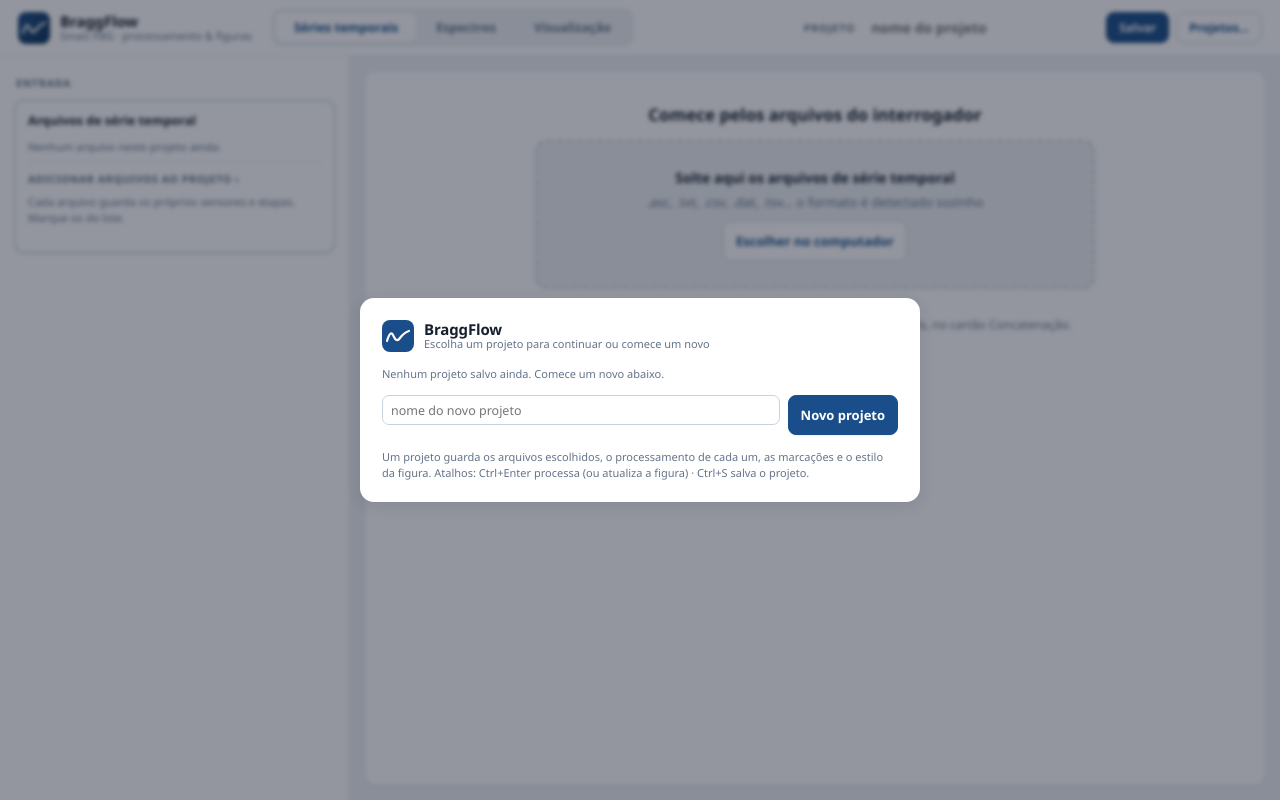
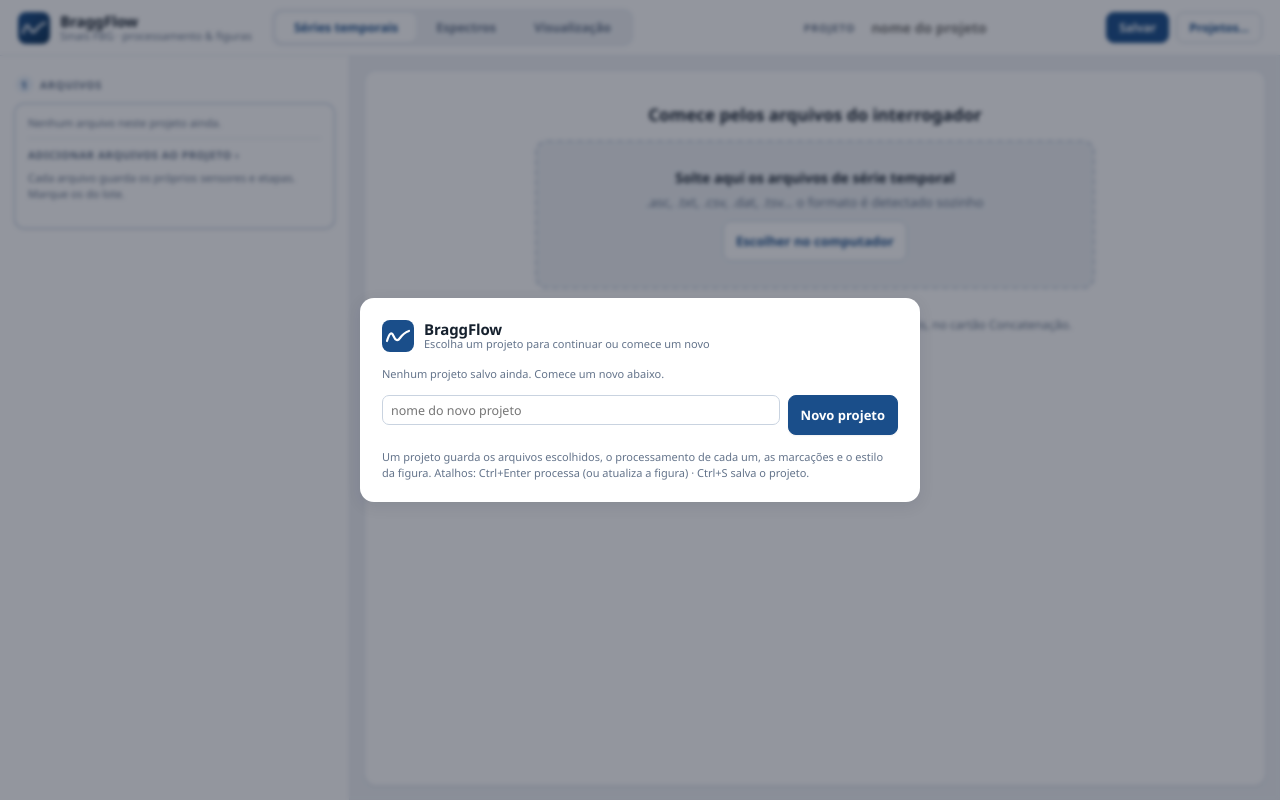
Before and after one commit to PedroSartorello/BraggFlow, a Flask app: page / in a window 1280 px wide. Run offline with Flask 3, Linux system fonts and the light colour scheme; data that the repository does not hold is empty; some libraries are stand-ins or nearby versions.

Commit message:
Barra lateral na ordem do trabalho e marcações no gráfico
- Etapas numeradas: 1 · Arquivos, 2 · Sensores, 3 · Etapas (Espectros:
  1 · Arquivos, 2 · Preparo, 3 · Picos e vales). Concatenação só aparece
  com dois ou mais arquivos; o cartão de transmissão fica fechado enquanto
  não é usado e diz o que está usando.
- Marcações saem da barra lateral: ferramenta Marcar (atalho A) cria com um
  clique e arrasta as existentes; a lista vira um painel abaixo do gráfico.
  Com Zoom ou Medir trecho, um clique não cria marcação.

Co-Authored-By: Claude Opus 5.5 <noreply@anthropic.com>

```diff
--- a/src/braggflow/webapp/static/css/app.css
+++ b/src/braggflow/webapp/static/css/app.css
@@ -96,6 +96,7 @@ header {
 .card-header span { font-weight: 600; font-size: 12.5px; order: 1; }
 .card:not(.enabled) .card-header span { color: var(--muted); }
 .card-body { margin-top: 10px; display: grid; grid-template-columns: 1fr 1fr; gap: 8px 10px; }
+.card > .card-body:first-child { margin-top: 0; }   /* cartão sem cabeçalho (o rótulo numerado faz esse papel) */
 .card:not(.enabled) .card-body { display: none; }
 
 /* ── Etapas do pipeline ──────────────────────────────────────────────── */
@@ -229,6 +230,7 @@ button { font-family: var(--font); cursor: pointer; }
 .needs-series, .needs-spectra { display: contents; }
 body.no-series .needs-series, body.no-spectra .needs-spectra { display: none !important; }
 body.no-series #status, body.no-series #plot, body.no-series #plot-toolbar, body.no-series #selection-panel,
+body.no-series #card-markers,
 body.no-spectra #status-spectra, body.no-spectra #spectra-plot { display: none !important; }
 body.no-series #btn-copy-series { display: none; }
 body:not(.no-series) #series-empty, body:not(.no-spectra) #spectra-empty { display: none !important; }
@@ -297,6 +299,24 @@ body:not(.no-series) #series-empty, body:not(.no-spectra) #spectra-empty { displ
   border-radius: 12px; padding: 8px 12px; box-shadow: var(--shadow-sm); max-height: 34vh; overflow: auto;
 }
 .selection-head { display: flex; gap: 10px; align-items: center; margin-bottom: 6px; font-size: 12px; }
+.step-label { display: flex; align-items: center; gap: 7px; }
+.step-num {
+  display: inline-flex; align-items: center; justify-content: center; width: 17px; height: 17px;
+  border-radius: 50%; background: var(--accent-soft); color: var(--accent); font-size: 10.5px;
+}
+.card-state { margin-left: auto; font-size: 11px; font-weight: 400; color: var(--muted); text-transform: none; }
+.markers-panel {
+  flex: 0 0 auto; background: var(--surface); border: 1px solid var(--border);
+  border-radius: 12px; padding: 7px 12px; box-shadow: var(--shadow-sm); max-height: 32vh; overflow: auto;
+  font-size: 12px;
+}
+.markers-panel > summary { cursor: pointer; display: flex; gap: 8px; align-items: baseline; color: var(--text); }
+.markers-panel[open] > summary { margin-bottom: 8px; }
+.marker-count { color: var(--accent); }
+#plot.near-marker .nsewdrag, #plot.near-marker .drag { cursor: ew-resize !important; }
+.markers-panel #marker-list {
+  display: grid; grid-template-columns: repeat(auto-fill, minmax(300px, 1fr)); gap: 6px 14px; margin: 6px 0;
+}
 .selection-head .hint { flex: 1; }
 .plot-hint { flex: 0 0 auto; font-size: 11px; color: var(--muted); white-space: nowrap; }
 .status-link {
--- a/src/braggflow/webapp/static/js/main.js
+++ b/src/braggflow/webapp/static/js/main.js
@@ -8,16 +8,19 @@ import { previewSpectrum } from "./spectra.js";
 import { drawPlotMarkers, generateFigure, loadFigureOptions, onVizChange, scheduleFigure, sortMarkerRows } from "./viz.js";
 import { markProjectDirty, openProjectGate, saveProject } from "./projects.js";
 
+// Marcações (abaixo do gráfico): não mudam o processamento, só a figura
+$("card-markers").addEventListener("change", (e) => {
+  if (!e.target.closest("#marker-list")) return;
+  markProjectDirty();
+  sortMarkerRows();
+  drawPlotMarkers();
+  scheduleFigure();
+});
+
 $("sidebar").addEventListener("change", async (e) => {
   const el = e.target;
   if (el.matches(".pick-series, .pick-spectrum, #auto-process, #file-upload, #spectra-upload")) return;
   markProjectDirty();
-  if (el.closest("#marker-list")) {      // marcações não mudam o processamento
-    sortMarkerRows();
-    drawPlotMarkers();
-    scheduleFigure();
-    return;
-  }
   if (el.closest("#tab-viz-sidebar")) {
     await onVizChange(el);  // aba de visualização: atualiza a figura, não o processamento
     return;
--- a/src/braggflow/webapp/static/js/series.js
+++ b/src/braggflow/webapp/static/js/series.js
@@ -4,7 +4,7 @@
 import { $, fmtNum, setBusy, showError, syncCardStyles } from "./core.js";
 import { baseName, fileKind, projectSeriesPaths, seriesOrder, seriesState, seriesStateFor, shared, shortName } from "./state.js";
 import { renderSpectraFiles } from "./spectra.js";
-import { markerLayout, onPlotClick } from "./viz.js";
+import { collectMarkerTimes, markerLayout, moveMarker, onPlotClick } from "./viz.js";
 import { numeroOuTraco } from "./analysis.js";
 import { switchTab } from "./tabs.js";
 import { addFileToProject, fileRow, markProjectDirty, renderEmptyFiles, renderFilePicker } from "./projects.js";
@@ -84,7 +84,7 @@ let statsRequest = 0;
 let lastStats = null;
 
 const plotLayout = () => document.querySelector('input[name="plot-layout"]:checked')?.value || "separate";
-const plotTool = () => document.querySelector('input[name="plot-tool"]:checked')?.value || "zoom";
+export const plotTool = () => document.querySelector('input[name="plot-tool"]:checked')?.value || "zoom";
 const plotRelative = () => $("plot-relative").checked;
 
 try {
@@ -171,7 +171,7 @@ function renderPlot(data) {
     font: { family: plotFont(), size: 12.5, color: "#16212e" },
     hovermode: "x unified",
     legend: { orientation: "h", y: 1.08 },
-    dragmode: plotTool() === "select" ? "select" : "zoom",
+    dragmode: { select: "select", mark: false }[plotTool()] ?? "zoom",
     selectdirection: "h",
     paper_bgcolor: "rgba(0,0,0,0)",
     plot_bgcolor: "rgba(0,0,0,0)",
@@ -200,10 +200,63 @@ function renderPlot(data) {
 
   const gd = $("plot");             // o purge de um projeto anterior tira os eventos
   ["plotly_click", "plotly_doubleclick", "plotly_selected"].forEach((ev) => gd.removeAllListeners?.(ev));
-  gd.on("plotly_click", onPlotClick);
+  // Só a ferramenta Marcar cria marcações: um clique ao dar zoom não marca nada
+  gd.on("plotly_click", (event) => { if (plotTool() === "mark") onPlotClick(event); });
   gd.on("plotly_doubleclick", () => clearTimeout(shared.markerClickTimer));
   gd.on("plotly_selected", onPlotSelected);
 }
+
+// ── Arrastar marcações (ferramenta Marcar) ───────────────────────────────────
+// Feito aqui, e não com as "shapes editáveis" do Plotly: com um painel por
+// canal, as áreas de arraste dos outros painéis ficam por cima da linha.
+const MARKER_GRAB_PX = 6;
+let markerDrag = null;   // {indice, forma, t}
+
+// Instante (s) sob o ponteiro e a marcação mais perto dele, em pixels
+function markerNear(event) {
+  const gd = $("plot");
+  const xa = gd._fullLayout?.xaxis;
+  if (!xa) return null;
+  const px = event.clientX - gd.getBoundingClientRect().left - xa._offset;
+  if (px < 0 || px > xa._length) return null;
+  const t = xa.p2l(px);
+  let melhor = null;
+  collectMarkerTimes().forEach((tm, indice) => {
+    const dist = Math.abs(xa.l2p(tm) - px);
+    if (dist <= MARKER_GRAB_PX && (!melhor || dist < melhor.dist)) melhor = { indice, dist };
+  });
+  return { t, alvo: melhor };
+}
+
+$("plot").addEventListener("mousedown", (event) => {
+  if (plotTool() !== "mark" || event.button !== 0) return;
+  const perto = markerNear(event);
+  if (!perto?.alvo) return;
+  event.stopPropagation();          // nem zoom, nem clique (que criaria outra marcação)
+  event.preventDefault();
+  markerDrag = { indice: perto.alvo.indice, forma: perto.alvo.indice + (selection ? 1 : 0), t: perto.t };
+}, true);
+
+window.addEventListener("mousemove", (event) => {
+  const gd = $("plot");
+  if (markerDrag) {
+    const perto = markerNear(event);
+    if (!perto) return;
+    markerDrag.t = perto.t;
+    Plotly.relayout(gd, { [`shapes[${markerDrag.forma}].x0`]: perto.t, [`shapes[${markerDrag.forma}].x1`]: perto.t });
+    return;
+  }
+  if (plotTool() === "mark" && gd.contains(event.target)) {
+    gd.classList.toggle("near-marker", Boolean(markerNear(event)?.alvo));
+  }
+});
+
+window.addEventListener("mouseup", () => {
+  if (!markerDrag) return;
+  const { indice, t } = markerDrag;
+  markerDrag = null;
+  moveMarker(indice, t);
+});
 
 function onPlotSelected(event) {
   const chave = Object.keys(event?.range || {}).find((k) => k.startsWith("x"));
@@ -305,12 +358,19 @@ function selectionText() {
   return `Trecho ${fmtNum(lastStats.start, 2)}–${fmtNum(lastStats.end, 2)} s\n` + linhas.join("\n");
 }
 
+const TOOL_HINTS = {
+  zoom: "arraste = zoom · duplo clique = ver tudo",
+  select: "arraste = medir trecho · Esc limpa",
+  mark: "clique = nova marcação · arraste uma marcação para mudar o instante",
+};
+
 function setPlotTool(tool) {
   document.querySelector(`input[name="plot-tool"][value="${tool}"]`).checked = true;
-  $("plot-hint").textContent = tool === "select"
-    ? "arraste = medir trecho · clique = marcação · Esc limpa"
-    : "arraste = zoom · duplo clique = ver tudo · clique = marcação";
-  if ($("plot").data) Plotly.relayout($("plot"), { dragmode: tool === "select" ? "select" : "zoom" });
+  $("plot-hint").textContent = TOOL_HINTS[tool];
+  if ($("plot").data) {
+    Plotly.relayout($("plot"), { dragmode: { select: "select", mark: false }[tool] ?? "zoom" });
+  }
+  if (tool !== "mark") $("plot").classList.remove("near-marker");
 }
 
 document.querySelectorAll('input[name="plot-layout"]').forEach((el) => el.addEventListener("change", () => {
@@ -350,8 +410,8 @@ document.addEventListener("keydown", (e) => {
     $("plot-relative").click();
   } else if (k === "b") {
     $("show-raw").click();
-  } else if (k === "m" || k === "z") {
-    setPlotTool(k === "m" ? "select" : "zoom");
+  } else if (k === "m" || k === "z" || k === "a") {
+    setPlotTool({ m: "select", z: "zoom", a: "mark" }[k]);
   } else if (k === "escape" && selection) {
     clearSelection();
   } else {
@@ -791,6 +851,7 @@ export function renderSeriesFiles() {
     box.innerHTML = '<span class="hint">Nenhum arquivo neste projeto ainda.</span>';
   }
   document.body.classList.toggle("no-series", !projectSeriesPaths().length);
+  $("card-concat").classList.toggle("hidden", projectSeriesPaths().length < 2);
   renderEmptyFiles("series");
   renderFilePicker("series");
   scheduleConcatPlan();
--- a/src/braggflow/webapp/static/js/spectra.js
+++ b/src/braggflow/webapp/static/js/spectra.js
@@ -32,6 +32,16 @@ function applySpectrumSettings(settings) {
     else el.value = value ?? "";
   });
   syncSpectrumFields();
+  $("card-transmission").open = syncTransmissionState();   // aberto só quando está em uso
+}
+
+// Título do cartão: o que a conversão está usando (ou "não usada")
+function syncTransmissionState() {
+  const ref = document.querySelector('[data-spec="reference_file"]').value;
+  const dark = document.querySelector('[data-spec="dark_file"]').value;
+  $("transmission-state").textContent = ref && dark ? "fonte e fundo"
+    : ref ? "só a fonte" : dark ? "só o fundo" : "não usada";
+  return Boolean(ref || dark);
 }
 
 export function saveCurrentSpectrumState() {
@@ -334,6 +344,7 @@ function scheduleSpectrumPreview() {
 $("tab-spectra-sidebar").addEventListener("change", (e) => {
   if (e.target.matches("#spectra-upload, .pick-spectrum")) return;
   syncSpectrumFields();
+  syncTransmissionState();
   markProjectDirty();
   scheduleSpectrumPreview();
   if (evolution) scheduleEvolution();     // o preparo mudou: a evolução também
--- a/src/braggflow/webapp/static/js/viz.js
+++ b/src/braggflow/webapp/static/js/viz.js
@@ -452,16 +452,37 @@ export function markerLayout() {
     annotations: markers.filter((m) => m.label).map((m) => ({
       x: m.time, xref: "x", y: 1, yref: "paper", text: m.label, showarrow: false,
       xanchor: "left", yanchor: "top", xshift: 3, font: { size: 11, color: m.color },
+      bgcolor: "rgba(255, 255, 255, 0.85)", borderpad: 2,           // legível por cima da curva
     })),
   };
 }
 
+// Instantes das marcações válidas, na ordem em que são desenhadas
+export function collectMarkerTimes() {
+  return collectMarkers().map((m) => Number(m.time)).filter(Number.isFinite);
+}
+
+// Uma marcação arrastada no gráfico (índice na ordem do desenho)
+export function moveMarker(indice, x) {
+  const linhas = [...document.querySelectorAll(".marker-row")]
+    .filter((row) => Number.isFinite(parseFloat(row.querySelector(".marker-time").value)));
+  const row = linhas[indice];
+  if (!row || !Number.isFinite(Number(x))) return;
+  row.querySelector(".marker-time").value = Math.round(Number(x) * 100) / 100;
+  sortMarkerRows();
+  markProjectDirty();
+  drawPlotMarkers();
+  scheduleFigure();
+}
+
 export function drawPlotMarkers() {
   const n = collectMarkers().length;
+  $("marker-count").textContent = n ? `(${n})` : "";
   $("viz-marker-count").textContent = n
     ? `${n} marcação(ões), feitas na aba Séries temporais.`
     : "Nenhuma marcação: clique no gráfico da aba Séries temporais para criar.";
   if ($("plot").data) Plotly.relayout($("plot"), plotDecorations());
+  if (!n) $("card-markers").open = false;
 }
 
 // Um clique marca; o duplo clique (que reajusta o zoom) não
--- a/src/braggflow/webapp/templates/index.html
+++ b/src/braggflow/webapp/templates/index.html
@@ -90,10 +90,9 @@
 
   <div id="tab-series-sidebar">
 
-  <div class="section-label">Entrada</div>
+  <div class="section-label step-label"><span class="step-num">1</span> Arquivos</div>
 
   <div class="card enabled">
-    <div class="card-header"><span>Arquivos de série temporal</span></div>
     <div class="card-body" style="grid-template-columns: 1fr;">
       <!-- Guarda qual arquivo está sendo editado; a lista acima é a interface -->
       <select id="file-select" class="hidden"></select>
@@ -117,7 +116,7 @@
 
   <div class="needs-series">
 
-  <details class="card enabled collapsible" id="card-concat">
+  <details class="card enabled collapsible hidden" id="card-concat">
     <summary class="card-header"><span>Concatenação</span></summary>
     <div class="card-body" style="grid-template-columns: 1fr;">
       <span class="hint">Para um ensaio gravado em vários arquivos: os marcados na lista acima
@@ -128,19 +127,9 @@
     </div>
   </details>
 
-  <details class="card enabled collapsible" id="card-markers" open>
-    <summary class="card-header"><span>Marcações</span></summary>
-    <div class="card-body" style="grid-template-columns: 1fr;">
-      <span class="hint">Clique no gráfico para marcar um instante, ou adicione à mão.
-        Valem para a figura e para as estatísticas da aba Visualização.</span>
-      <span class="hint" id="marker-hint">t (s) · legenda · cor</span>
-      <div id="marker-list"></div>
-      <button type="button" id="btn-add-marker" class="btn-dashed">+ Adicionar marcação</button>
-    </div>
-  </details>
+  <div class="section-label step-label"><span class="step-num">2</span> Sensores</div>
 
   <div class="card enabled" id="card-sensors">
-    <div class="card-header"><span>Sensores</span></div>
     <div class="card-body" style="grid-template-columns: 1fr;">
       <label class="field">Setup salvo
         <select id="setup-select"><option value="">— nenhum —</option></select>
@@ -157,7 +146,7 @@
 
 
 
-  <div class="section-label" title="As etapas são aplicadas de cima para baixo.">Etapas do pipeline · de cima para baixo</div>
+  <div class="section-label step-label" title="As etapas são aplicadas de cima para baixo."><span class="step-num">3</span> Etapas · de cima para baixo</div>
 
   <details class="card enabled collapsible" open>
     <summary class="card-header"><span>Limpeza e amostragem</span></summary>
@@ -348,10 +337,9 @@
 
   <div id="tab-spectra-sidebar" class="hidden">
 
-  <div class="section-label">Entrada</div>
+  <div class="section-label step-label"><span class="step-num">1</span> Arquivos</div>
 
   <div class="card enabled">
-    <div class="card-header"><span>Arquivos de espectro</span></div>
     <div class="card-body" style="grid-template-columns: 1fr;">
       <div id="spectra-files" class="file-list"></div>
       <details class="advanced">
@@ -369,10 +357,11 @@
   </div>
 
   <div class="needs-spectra">
-  <div class="section-label">Preparo do espectro selecionado</div>
+  <div class="section-label step-label"><span class="step-num">2</span> Preparo do espectro selecionado</div>
 
-  <div class="card enabled">
-    <div class="card-header"><span>Transmissão (dados brutos)</span></div>
+  <details class="card enabled collapsible" id="card-transmission">
+    <summary class="card-header"><span>Transmissão (dados brutos)</span>
+      <span class="card-state" id="transmission-state">não usada</span></summary>
     <div class="card-body">
       <label class="field span2">Espectro da fonte (referência)
         <select data-spec="reference_file" class="spec-file-select"></select>
@@ -394,7 +383,7 @@
         em modo Transmission. Fonte e fundo são espectros do projeto (adicione-os acima) e ficam
         fora da evolução entre arquivos.</span>
     </div>
-  </div>
+  </details>
 
   <div class="card enabled">
     <div class="card-header"><span>Recorte e suavização</span></div>
@@ -435,8 +424,9 @@
     </div>
   </div>
 
+  <div class="section-label step-label"><span class="step-num">3</span> Picos e vales</div>
+
   <div class="card enabled">
-    <div class="card-header"><span>Picos e vales</span></div>
     <div class="card-body">
       <label class="check-row"><input type="checkbox" data-spec="find_max"> Máximos (picos)</label>
       <label class="check-row"><input type="checkbox" data-spec="find_min"> Mínimos (vales)</label>
@@ -756,8 +746,10 @@
           <input type="radio" name="plot-tool" value="zoom" checked> Zoom</label>
         <label title="Arrastar mede o trecho: média, desvio, deriva e variação de cada canal (atalho M)">
           <input type="radio" name="plot-tool" value="select"> Medir trecho</label>
+        <label title="Clicar marca um instante; arrastar uma marcação muda o instante dela (atalho A)">
+          <input type="radio" name="plot-tool" value="mark"> Marcar</label>
       </div>
-      <span class="plot-hint" id="plot-hint">arraste = zoom · clique = marcação</span>
+      <span class="plot-hint" id="plot-hint">arraste = zoom · duplo clique = ver tudo</span>
     </div>
     <div id="plot"></div>
     <div id="selection-panel" class="selection-panel hidden" aria-live="polite">
@@ -769,6 +761,13 @@
       </div>
       <div class="table-wrap"><table class="data-table" id="selection-table"></table></div>
     </div>
+    <details class="markers-panel" id="card-markers">
+      <summary><span>Marcações</span> <span class="marker-count" id="marker-count"></span>
+        <span class="hint">instantes que dividem o ensaio: valem para a figura e para as estatísticas</span></summary>
+      <span class="hint" id="marker-hint">t (s) · legenda · cor</span>
+      <div id="marker-list"></div>
+      <button type="button" id="btn-add-marker" class="btn-dashed">+ Adicionar marcação</button>
+    </details>
     <div id="series-empty" class="empty-state">
       <h2>Comece pelos arquivos do interrogador</h2>
       <div class="dropzone" data-kind="series">
```
Also changed, not shown: docs/webapp.md (+19 -9 lines), tests/e2e/test_ui.py (+64 -0 lines), CHANGELOG.md.
